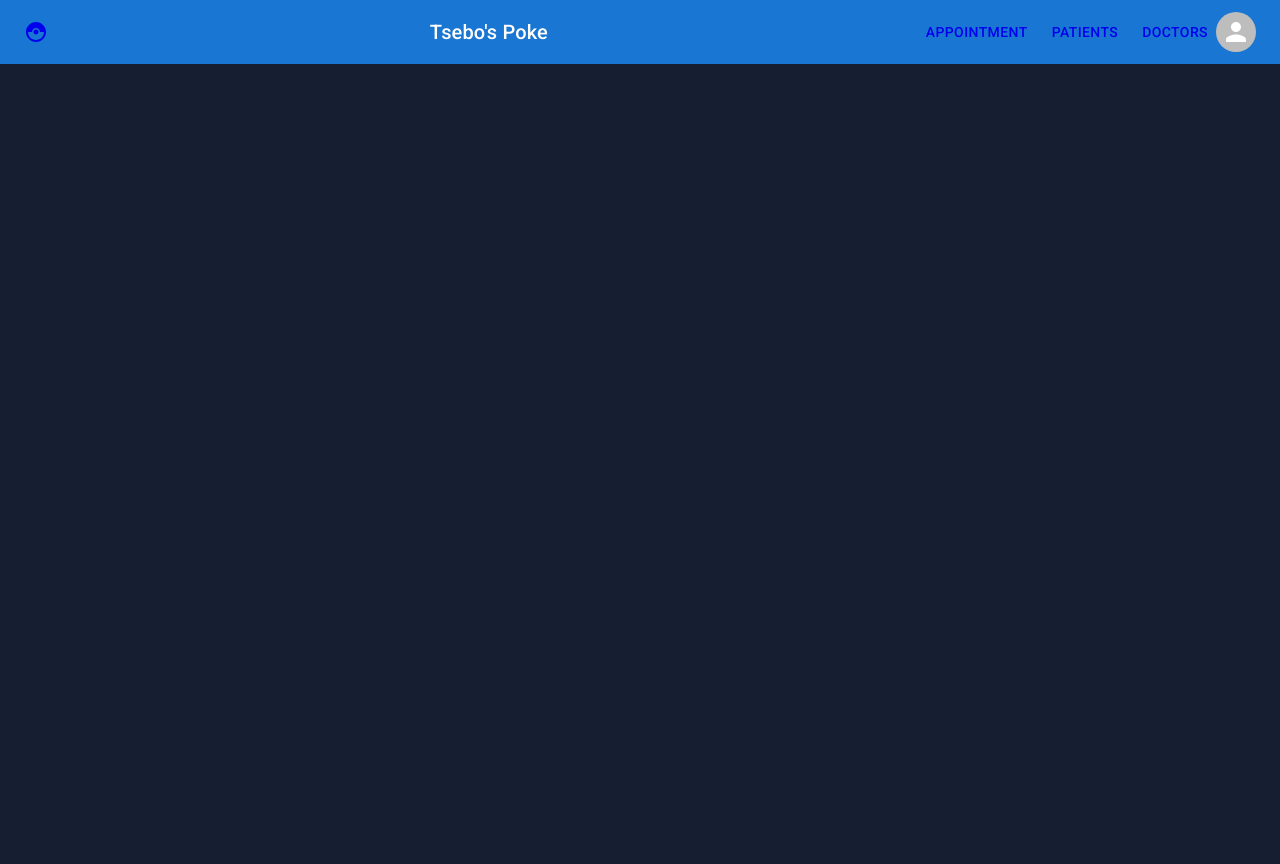
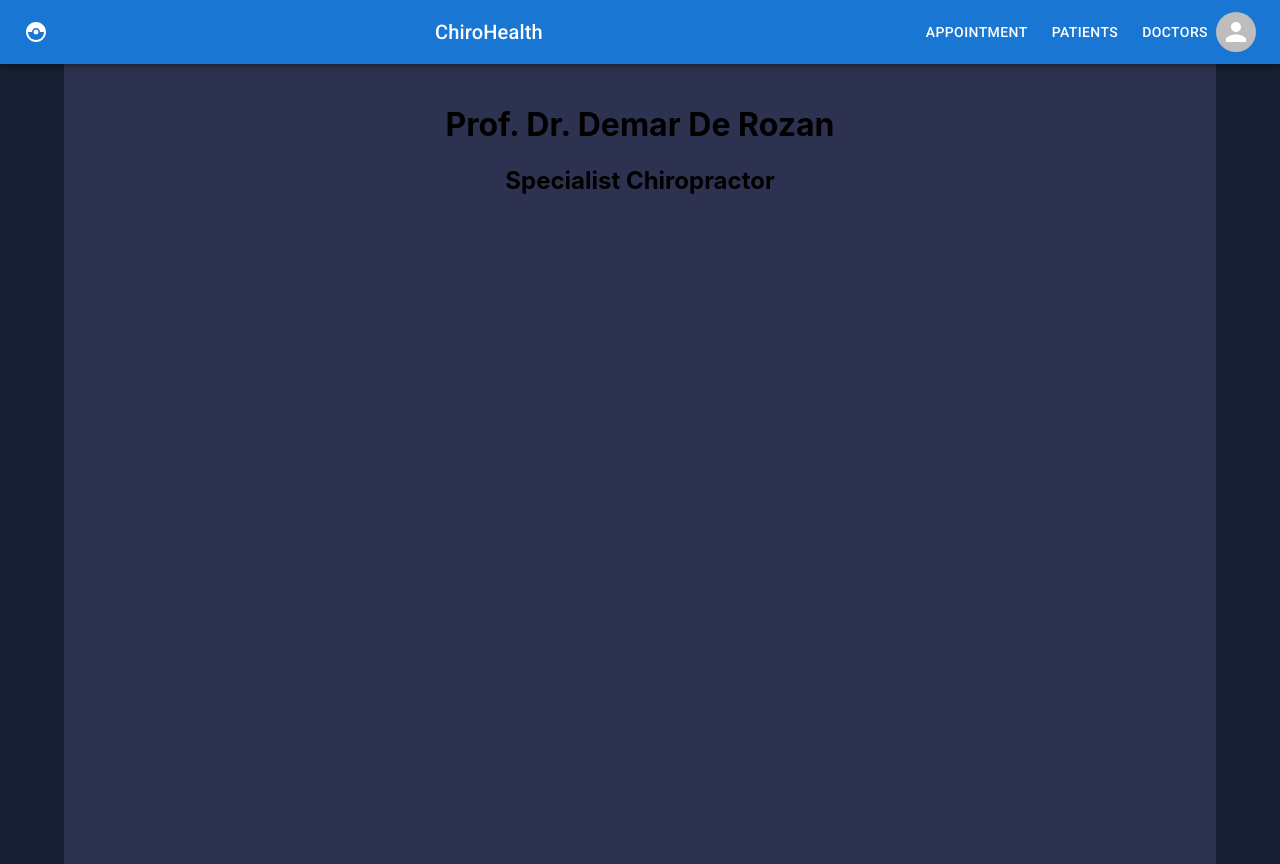
Before and after one commit to Tsebo200/ChiroHealth, a React (Create React App) app: page / in a window 1280 px wide. Built offline with nearby package versions, Linux system fonts and the light colour scheme.

Commit message:
Build up of dashboard

```diff
--- a/src/App.js
+++ b/src/App.js
@@ -5,6 +5,7 @@ import Navbar from './Components/Navbar/Navbar';
 import { Routes, Route } from 'react-router-dom';
 import Doctors from './Pages/Doctors';
 import Patients from './Pages/Patients';
+
 
 function App() {
   return (
--- /dev/null
+++ b/src/Components/Introduction/Introduction.jsx
@@ -0,0 +1,43 @@
+import React from 'react';
+import styles from '../Introduction/Introduction.module.scss';
+
+function Introduction() {
+  return (
+    <div>
+    {/* <div className='styles.' */}
+        <div className={styles.introduction_container}>
+          <div className={styles.left_side}>
+            <div className={styles.img_container}>
+              <img></img>
+            </div>
+
+          </div>
+
+          <div className={styles.right_side}>
+            <h1>Prof. Dr. Demar De Rozan</h1>
+            <icon></icon>
+
+            <h2>Specialist Chiropractor</h2>
+            <div className={styles.info_btn_one}></div>
+            <div className={styles.info_btn_two}></div>
+            <div className={styles.info_btn_three}></div>
+
+            <div className={styles.textbox}></div>
+            {/* <p>Dr Demar De Rozan is a famous chiropractice specialist as he
+              started the industry for ChiroHealth with the help of Tsebo Ramonyalioa
+              they were able to create a successful venture in muscular and especially the  neuromuscular system</p> */}
+
+              <div className={styles.icon_container}>
+                <div className={styles.icon_two}></div>
+                <div className={styles.icon_three}></div>
+              </div>
+
+
+
+          </div>
+        </div>
+    </div>
+  )
+}
+
+export default Introduction
--- /dev/null
+++ b/src/Components/Introduction/Introduction.module.scss
@@ -0,0 +1,5 @@
+.introduction{
+    width: 500px;
+    height: 500px;
+    background: red;
+  }
--- a/src/Components/Navbar/Navbar.jsx
+++ b/src/Components/Navbar/Navbar.jsx
@@ -2,33 +2,27 @@ import * as React from 'react';
 import styles from'../Navbar/Navbar.module.scss';
 import { Link } from 'react-router-dom';
 import AppBar from '@mui/material/AppBar';
-import Box from '@mui/material/Box';
 import Toolbar from '@mui/material/Toolbar';
 import IconButton from '@mui/material/IconButton';
 import { CatchingPokemon } from '@mui/icons-material';
 import Typography from '@mui/material/Typography';
 import { Stack } from '@mui/material';
-import Menu from '@mui/material/Menu';
-import MenuIcon from '@mui/icons-material/Menu';
-import Container from '@mui/material/Container';
 import Avatar from '@mui/material/Avatar';
 import Button from '@mui/material/Button';
-import Tooltip from '@mui/material/Tooltip';
-import MenuItem from '@mui/material/MenuItem';
-import AdbIcon from '@mui/icons-material/Adb';
+
 
 
 
 
 function Navbar() {
   return (
-    <AppBar position="static">
+    <AppBar position="sticky">
       <Toolbar>
         <Link to="/"><IconButton size="large" edge="start" color="inherit" aria-label="logo">
           <CatchingPokemon/>
         </IconButton></Link>
         <Typography variant="h6" component="div" sx={{ flexGrow: 1 }}>
-            Tsebo's Poke
+           ChiroHealth
         </Typography>
         <Stack direction="row" spacing={1}>
           <Link to='/'><Button color="inherit">Appointment</Button></Link>
--- a/src/Components/Navbar/Navbar.module.scss
+++ b/src/Components/Navbar/Navbar.module.scss
@@ -8,3 +8,10 @@
 .example_container{
     @extend %equal-heights;
 }
+
+a:link{
+  color: #FFFFFF;
+}
+a:hover{
+  color: #FFFFFF;
+}
--- a/src/Pages/Dashboard.jsx
+++ b/src/Pages/Dashboard.jsx
@@ -1,12 +1,16 @@
 import React from 'react';
+import Introduction from '../Components/Introduction/Introduction';
 import styles from '../Pages/Dashboard.module.scss';
 
 
 function Dashboard() {
   return (
     <div>
-        {/* <Navbar/> */}
-        <div className={styles.background}/>
+        <div className={styles.background}>
+          <div className={styles.main_container}>
+            <Introduction/>
+        </div>
+        </div>
     </div>
   )
 }
--- a/src/Pages/Dashboard.module.scss
+++ b/src/Pages/Dashboard.module.scss
@@ -9,3 +9,10 @@
     height: 100vh;
     background: $primary;
 }
+
+.main_container{
+    width: 90vw;
+    height: 100%;
+    margin-left: 5vw;
+    background: $primaryShadeOne;
+}
```
